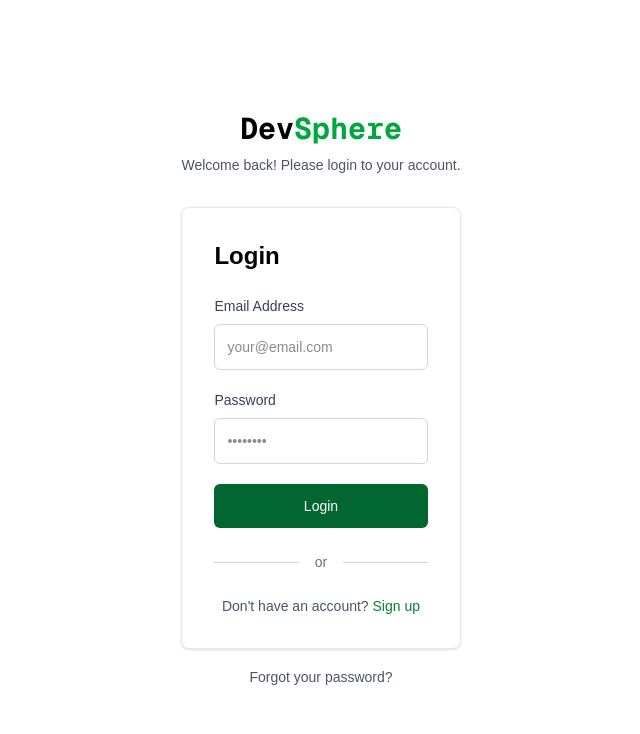
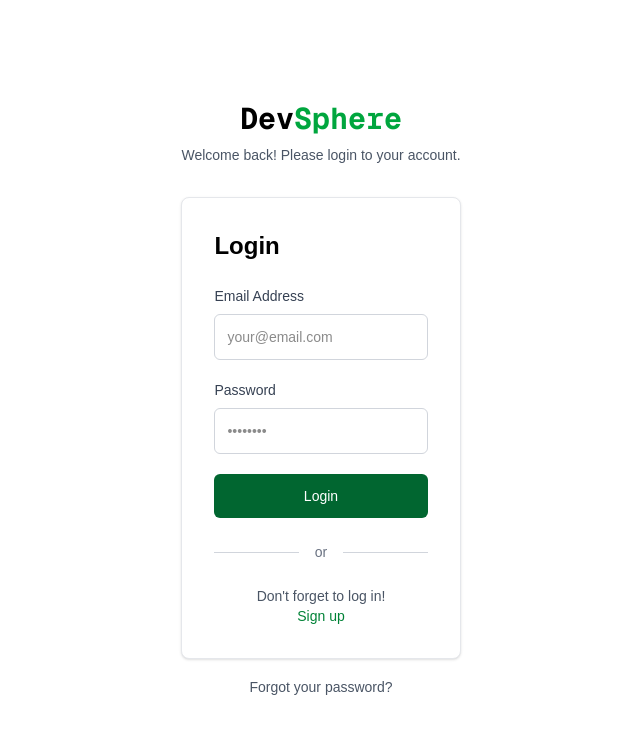
Before and after one commit to TahaY291/BlogAppNextjs, a Next.js app: page /login in a window 1280 px wide. Shown: the top 734 px of the page, without its empty margins (319-959 px from the left). Built offline with nearby package versions, Linux system fonts and the light colour scheme.

Commit message:
more bugs resolver related to &apos; in some files

```diff
--- a/app/(auth)/login/page.js
+++ b/app/(auth)/login/page.js
@@ -98,7 +98,7 @@ export default function LoginPage() {
           {/* Register Link */}
           <div className="text-center">
             <p className="text-gray-600 text-sm">
-              Don't have an account?{" "}
+              <p>Don&apos;t forget to log in!</p>
               <Link
                 href="/register"
                 className="text-green-700 hover:text-green-800 font-medium transition-colors duration-200"
--- a/app/(protected)/[id]/page.js
+++ b/app/(protected)/[id]/page.js
@@ -38,7 +38,7 @@ export default async function BlogPage({ params }) {
         <div className="min-h-screen flex items-center justify-center">
           <div className="text-center">
             <h1 className="text-2xl font-bold mb-4">Blog Not Found</h1>
-            <p className="text-gray-600">The blog you're looking for doesn't exist.</p>
+            <p className="text-gray-600">The blog you&apos;re looking for doesn&apos;t exist.</p>
           </div>
         </div>
       )
--- a/app/(protected)/contact/page.js
+++ b/app/(protected)/contact/page.js
@@ -41,7 +41,7 @@ const Contact = () => {
                         Get in <span className="text-green-600">Touch</span>
                     </h1>
                     <p className="text-xl text-gray-600 leading-relaxed max-w-2xl mx-auto">
-                        Have a question, suggestion, or just want to say hello? We'd love to hear from you.
+                        Have a question, suggestion, or just want to say hello? We&apos;d love to hear from you.
                     </p>
                 </div>
             </section>
--- a/app/(protected)/createBlog/page.js
+++ b/app/(protected)/createBlog/page.js
@@ -145,7 +145,7 @@ const WriteBlog = () => {
         return () => {
 
         }
-    }, [quillInstance]);
+    }, [quillInstance , formData.content]);
 
     return (
         <div className="bg-gray-50 min-h-screen py-12">
```
